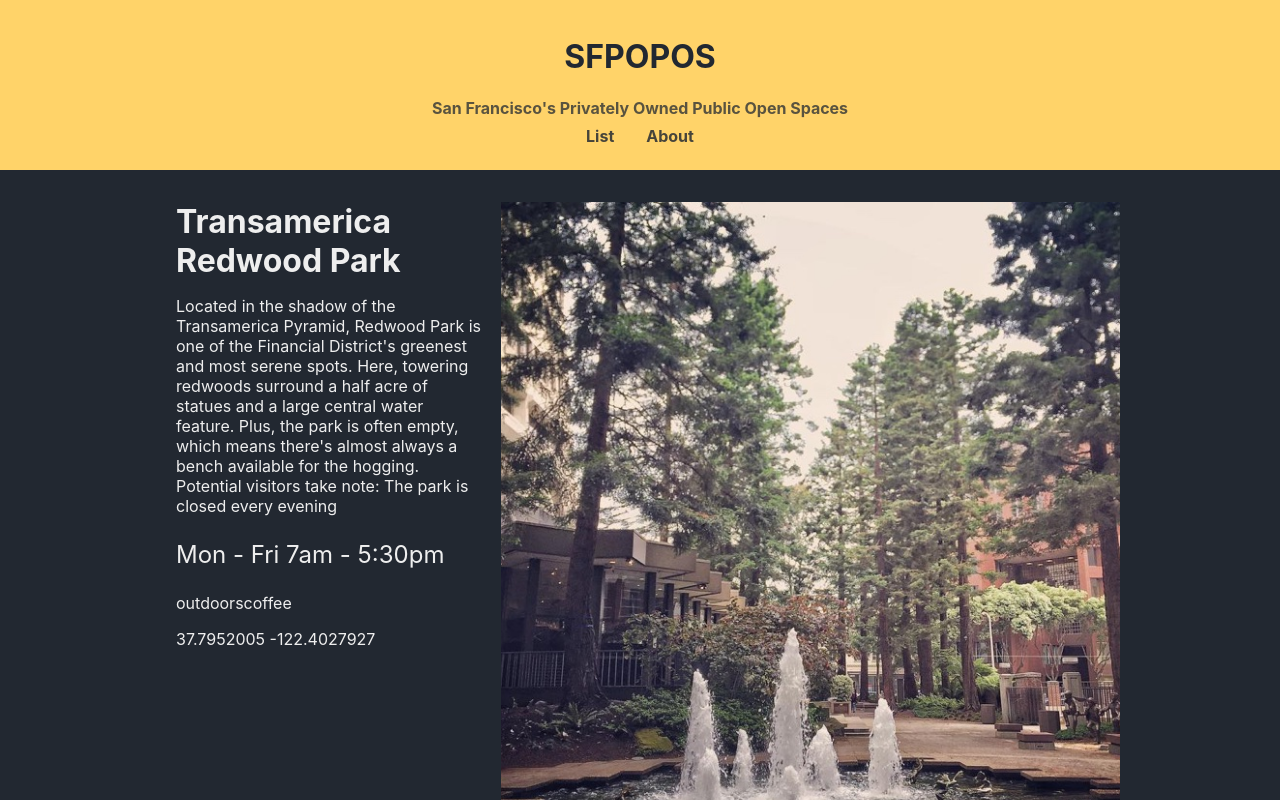
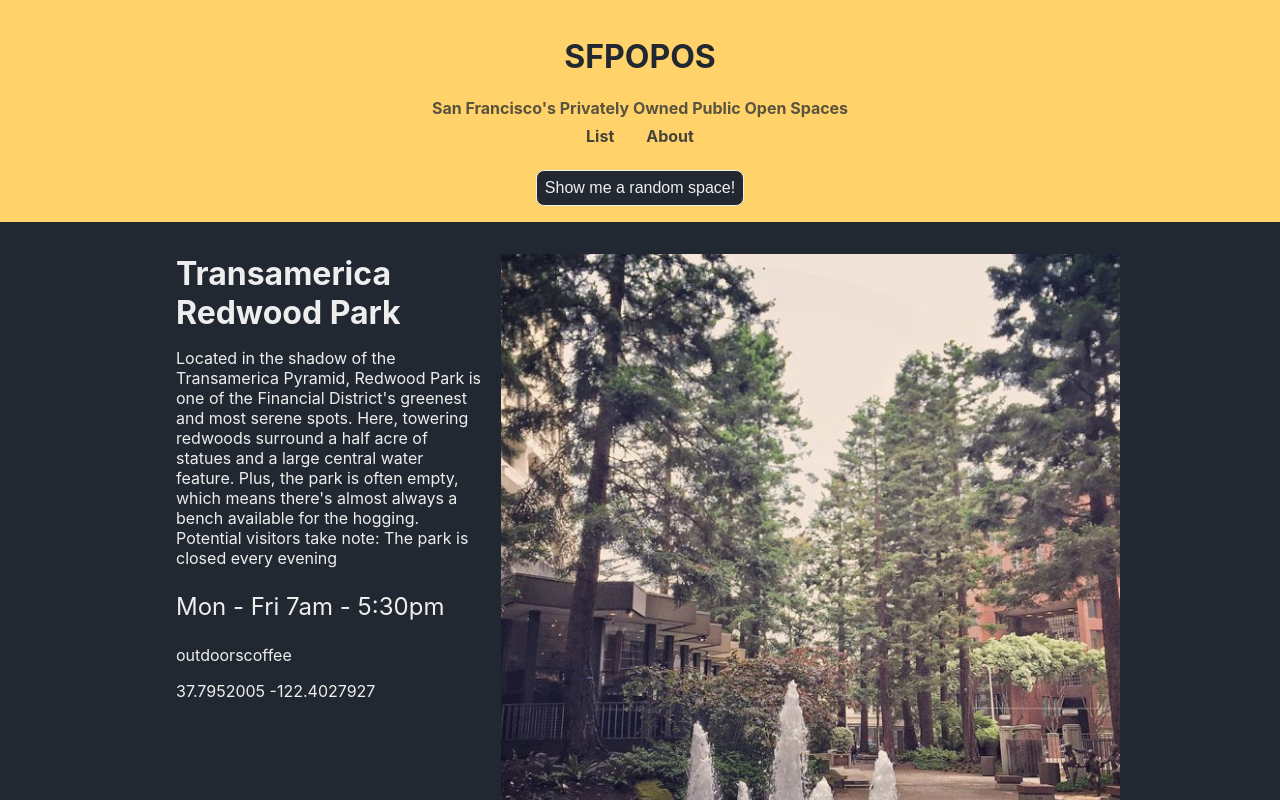
Before and after one commit to shah-a/few1.2-02-react-fundamentals, a React (Create React App) app: page /#/details/0 in a window 1280 px wide. Shown: the top 800 px of the page. Built offline with nearby package versions, Linux system fonts and the light colour scheme.

Commit message:
Finished tutorial page 12
- [Add] Random button

```diff
--- a/src/components/App.js
+++ b/src/components/App.js
@@ -5,7 +5,7 @@
 import About from './About/About.js';
 import POPOSDetails from './POPOSDetails/POPOSDetails.js';
 
-import {HashRouter as Router, Route} from 'react-router-dom';
+import { HashRouter as Router, Route } from 'react-router-dom';
 
 function App() {
   return (
--- a/src/components/Header/Header.css
+++ b/src/components/Header/Header.css
@@ -18,6 +18,7 @@
 .NavLink {
   display: inline-block;
   padding: 0.5em 1em;
+  margin-bottom: 0.5em;
   color: rgba(34, 40, 49, 0.835);
   font-weight: bold;
   text-decoration: none;
--- a/src/components/Header/Header.js
+++ b/src/components/Header/Header.js
@@ -1,6 +1,7 @@
 // import React from 'react';
 import './Header.css';
-import {NavLink} from 'react-router-dom';
+import { NavLink } from 'react-router-dom';
+import POPOSRandom from '../POPOSRandom/POPOSRandom.js';
 
 function Header() {
   return (
@@ -8,7 +9,6 @@
       <header>
         <h1 className="title">SFPOPOS</h1>
         <div className="subtitle"> San Francisco's Privately Owned Public Open Spaces</div>
-
         <div>
           <NavLink
             className="NavLink"
@@ -21,6 +21,7 @@
             exact
             to="/about">About</NavLink>
         </div>
+        <POPOSRandom />
       </header>
     </div>
   );
--- /dev/null
+++ b/src/components/POPOSRandom/POPOSRandom.css
@@ -0,0 +1,12 @@
+.POPOSRandom {
+  margin-top: 0.5em;
+  padding: 0.5em;
+  font-size: 1em;
+  border: 1px solid #eee;
+  color: #eee;
+  background-color: #222831;
+  border-top-left-radius: 0.5em;
+  border-top-right-radius: 0.5em;
+  border-bottom-left-radius: 0.5em;
+  border-bottom-right-radius: 0.5em;
+}
--- /dev/null
+++ b/src/components/POPOSRandom/POPOSRandom.js
@@ -0,0 +1,18 @@
+import './POPOSRandom.css';
+import { useHistory } from 'react-router-dom';
+import data from '../../sfpopos-data.js';
+
+function POPOSRandom() {
+  const history = useHistory();
+  return (
+    <button
+      className="POPOSRandom"
+      onClick={e => {
+      const index = Math.floor(Math.random() * (data.length - 1));
+      history.push(`/details/${index}`);
+    }
+    }>Show me a random space!</button>
+  );
+}
+
+export default POPOSRandom
--- a/src/components/POPOSSpace/POPOSSpace.js
+++ b/src/components/POPOSSpace/POPOSSpace.js
@@ -1,6 +1,6 @@
 // import React from 'react';
 import './POPOSSpace.css';
-import {Link} from 'react-router-dom';
+import { Link } from 'react-router-dom';
 
 function POPOSSpace(props) {
   const { id, name, image, address, hours } = props;
```
